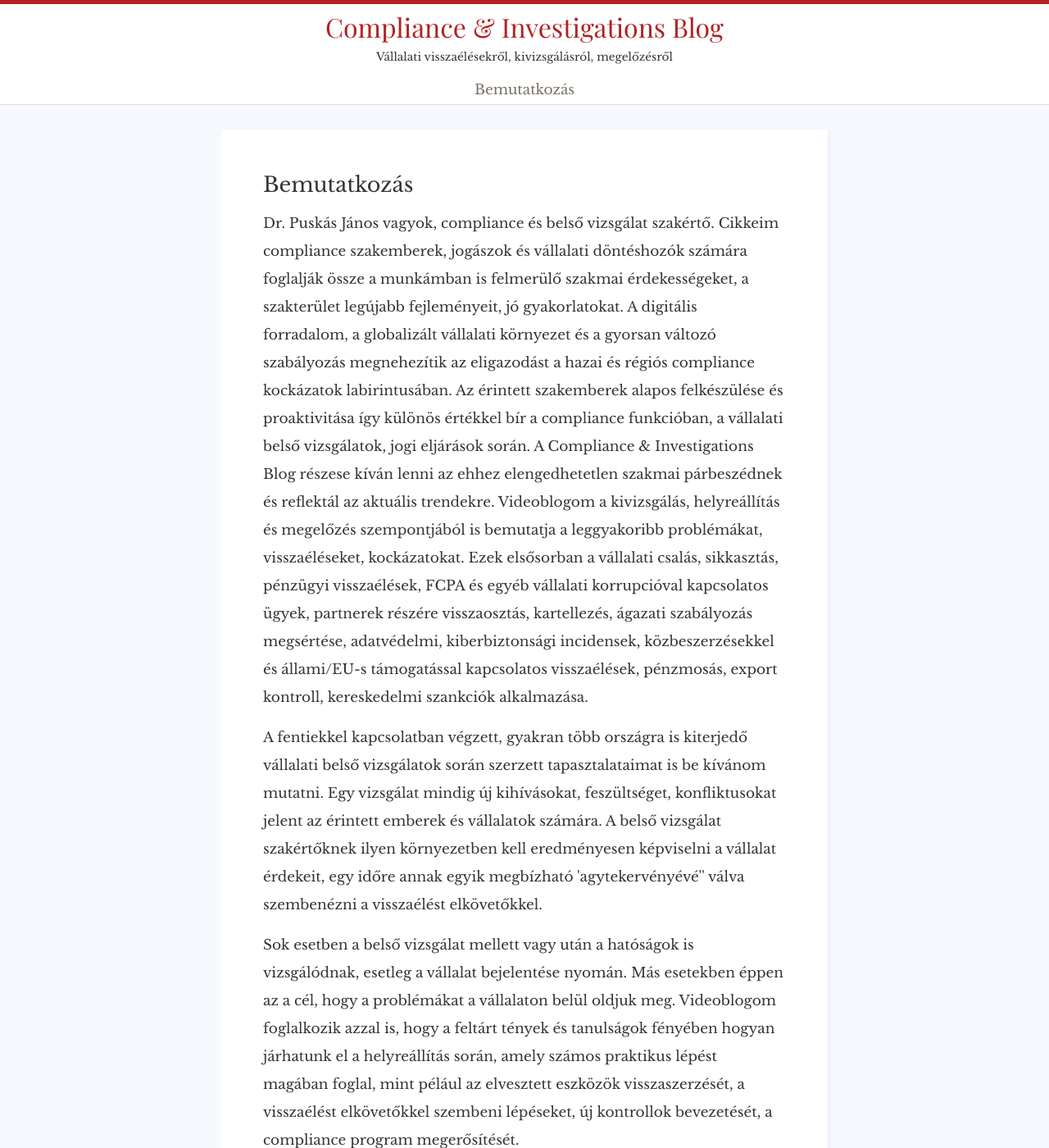
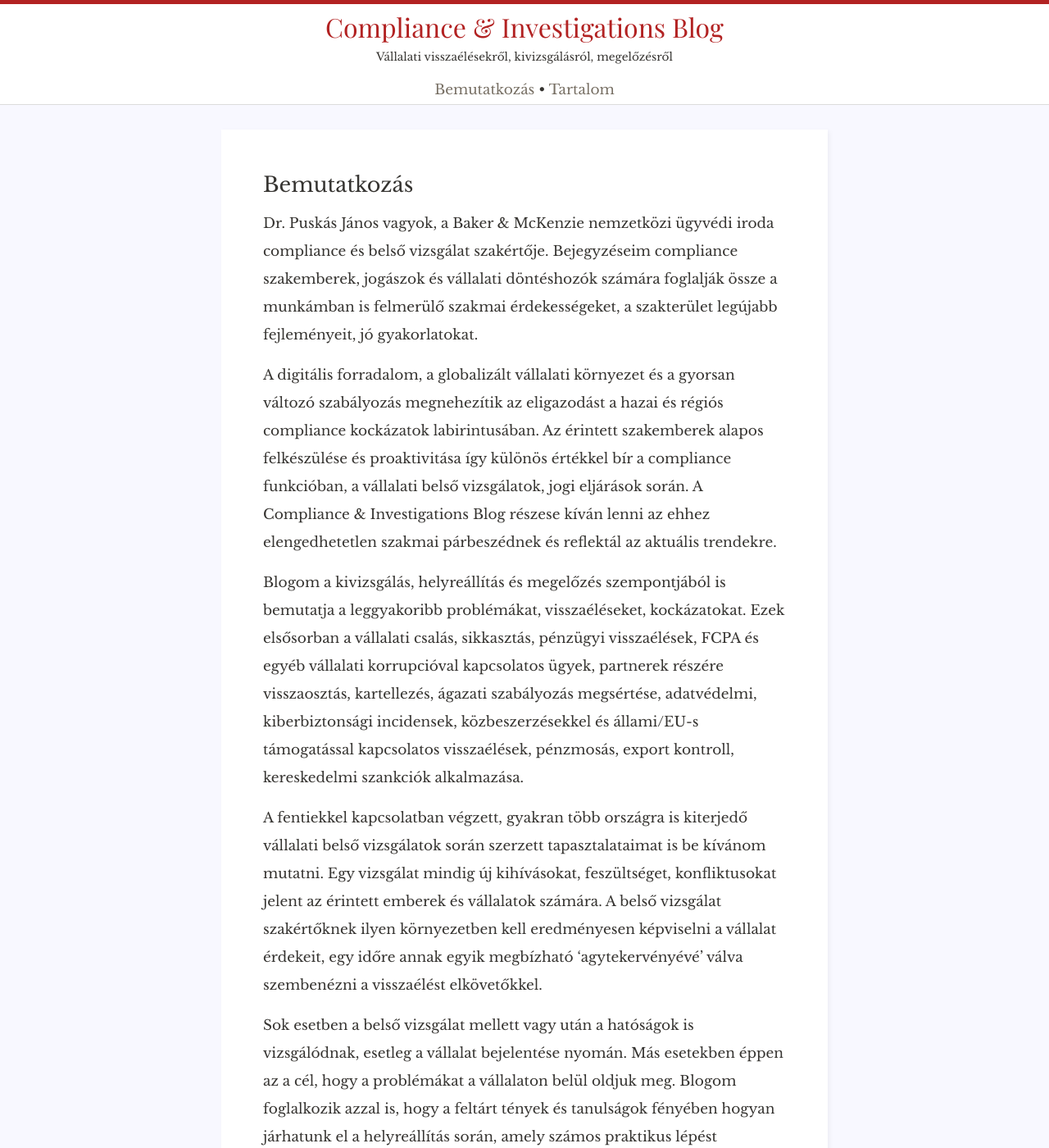
Before and after one commit to complianceblog/complianceblog.github.io, a Jekyll site: the page built from bemutatkozas.html, in a window 1280 px wide and 1400 px high. Shown: the whole window at 82% size. Built offline with Jekyll 4.4.1, drawn with Linux system fonts in a browser that asks for light colours; some web fonts are replaced; some of the changed text lies outside the part shown.

Commit message:
content refreshed

```diff
--- a/_includes/header.html
+++ b/_includes/header.html
@@ -5,6 +5,8 @@
             <a class="site-title" href="{{ site.baseurl }}/">{{ site.title }}</a>
             <h2>Vállalati visszaélésekről, kivizsgálásról, megelőzésről</h2>
             <a href="/bemutatkozas.html">Bemutatkozás</a>
+            <span> • </span>
+            <a href="{{ site.baseurl }}/tartalom">Tartalom</a></h2>
         </nav>
 
 
--- a/bemutatkozas.html
+++ b/bemutatkozas.html
@@ -7,13 +7,17 @@ layout: default
 
 	<article>
         <h1>Bemutatkozás</h1>
-        <p>Dr. Puskás János vagyok, compliance és belső vizsgálat szakértő. Cikkeim compliance szakemberek, jogászok és vállalati döntéshozók számára foglalják össze a munkámban is felmerülő szakmai érdekességeket, a szakterület legújabb fejleményeit, jó gyakorlatokat. A digitális forradalom, a globalizált vállalati környezet és a gyorsan változó szabályozás megnehezítik az eligazodást a hazai és régiós compliance kockázatok labirintusában. Az érintett szakemberek alapos felkészülése és proaktivitása így különös értékkel bír a compliance funkcióban, a vállalati belső vizsgálatok, jogi eljárások során. A Compliance & Investigations Blog részese kíván lenni az ehhez elengedhetetlen szakmai párbeszédnek és reflektál az aktuális trendekre. Videoblogom a kivizsgálás, helyreállítás és megelőzés szempontjából is bemutatja a leggyakoribb problémákat, visszaéléseket, kockázatokat. Ezek elsősorban a vállalati csalás, sikkasztás, pénzügyi visszaélések, FCPA és egyéb vállalati korrupcióval kapcsolatos ügyek, partnerek részére visszaosztás, kartellezés, ágazati szabályozás megsértése, adatvédelmi, kiberbiztonsági incidensek, közbeszerzésekkel és állami/EU-s támogatással kapcsolatos visszaélések, pénzmosás, export kontroll, kereskedelmi szankciók alkalmazása.</p>
+        <p>Dr. Puskás János vagyok, a Baker & McKenzie nemzetközi ügyvédi iroda compliance és belső vizsgálat szakértője. Bejegyzéseim compliance szakemberek, jogászok és vállalati döntéshozók számára foglalják össze a munkámban is felmerülő szakmai érdekességeket, a szakterület legújabb fejleményeit, jó gyakorlatokat.</p>
 
-        <p>A fentiekkel kapcsolatban végzett, gyakran több országra is kiterjedő vállalati belső vizsgálatok során szerzett tapasztalataimat is be kívánom mutatni. Egy vizsgálat mindig új kihívásokat, feszültséget, konfliktusokat jelent az érintett emberek és vállalatok számára. A belső vizsgálat szakértőknek ilyen környezetben kell eredményesen képviselni a vállalat érdekeit, egy időre annak egyik megbízható 'agytekervényévé'' válva szembenézni a visszaélést elkövetőkkel.</p>
+        <p>A digitális forradalom, a globalizált vállalati környezet és a gyorsan változó szabályozás megnehezítik az eligazodást a hazai és régiós compliance kockázatok labirintusában. Az érintett szakemberek alapos felkészülése és proaktivitása így különös értékkel bír a compliance funkcióban, a vállalati belső vizsgálatok, jogi eljárások során. A Compliance & Investigations Blog részese kíván lenni az ehhez elengedhetetlen szakmai párbeszédnek és reflektál az aktuális trendekre.</p>
 
-        <p>Sok esetben a belső vizsgálat mellett vagy után a hatóságok is vizsgálódnak, esetleg a vállalat bejelentése nyomán. Más esetekben éppen az a cél, hogy a problémákat a vállalaton belül oldjuk meg. Videoblogom foglalkozik azzal is, hogy a feltárt tények és tanulságok fényében hogyan járhatunk el a helyreállítás során, amely számos praktikus lépést magában foglal, mint pélául az elvesztett eszközök visszaszerzését, a visszaélést elkövetőkkel szembeni lépéseket, új kontrollok bevezetését, a compliance program megerősítését.</p>
+        <p>Blogom a kivizsgálás, helyreállítás és megelőzés szempontjából is bemutatja a leggyakoribb problémákat, visszaéléseket, kockázatokat. Ezek elsősorban a vállalati csalás, sikkasztás, pénzügyi visszaélések, FCPA és egyéb vállalati korrupcióval kapcsolatos ügyek, partnerek részére visszaosztás, kartellezés, ágazati szabályozás megsértése, adatvédelmi, kiberbiztonsági incidensek, közbeszerzésekkel és állami/EU-s támogatással kapcsolatos visszaélések, pénzmosás, export kontroll, kereskedelmi szankciók alkalmazása.</p>
 
-        <p>Si vis pacem, para bellum – aki békét kíván, készüljön a háborúra, mondták a rómaiak. Én sem csak visszaélésekről és azok kezeléséről kívánok beszélni, hanem a megelőzésről is. Ezért a Compliance & Investigations Blog foglalkozik a jól működő vállalati compliance programmal, ami utóbbi legfontosabb eszköze. Számos multinacionális vállalatnak segítettem compliance program kialakításában vagy lokalizálásában, amelynek során az alábbiakban szereztem tapasztalatot: panaszbejelentői rendszerek bevezetése és működtetése, belső szabályzatok, átvilágítási rendszerek, ideértve a partnerek és harmadik felek eseti vagy állandó átvilágítását is, helyi és nemzetközi vonatkozású etikai és compliance ügyek, compliance kockázatkezelés, a vállalat ellátási láncához és egyedi kockázataihoz igazodó compliance megoldások, compliance tréningek munkavállalók és harmadik felek számára.</p>
+        <p>A fentiekkel kapcsolatban végzett, gyakran több országra is kiterjedő vállalati belső vizsgálatok során szerzett tapasztalataimat is be kívánom mutatni. Egy vizsgálat mindig új kihívásokat, feszültséget, konfliktusokat jelent az érintett emberek és vállalatok számára. A belső vizsgálat szakértőknek ilyen környezetben kell eredményesen képviselni a vállalat érdekeit, egy időre annak egyik megbízható ‘agytekervényévé’ válva szembenézni a visszaélést elkövetőkkel.</p>
+
+        <p>Sok esetben a belső vizsgálat mellett vagy után a hatóságok is vizsgálódnak, esetleg a vállalat bejelentése nyomán. Más esetekben éppen az a cél, hogy a problémákat a vállalaton belül oldjuk meg. Blogom foglalkozik azzal is, hogy a feltárt tények és tanulságok fényében hogyan járhatunk el a helyreállítás során, amely számos praktikus lépést magában foglal, mint pélául az elvesztett eszközök visszaszerzését, a visszaélést elkövetőkkel szembeni lépéseket, új kontrollok bevezetését, a compliance program megerősítését.</p>
+
+        <p>Si vis pacem, para bellum - aki békét kíván, készüljön a háborúra, mondták a rómaiak. Én sem csak visszaélésekről és azok kezeléséről kívánok beszélni, hanem a megelőzésről is. Ezért a Compliance & Investigations Blog foglalkozik a jól működő vállalati compliance programmal, ami utóbbi legfontosabb eszköze. Számos multinacionális vállalatnak segítettem compliance program kialakításában vagy lokalizálásában, amelynek során az alábbiakban szereztem tapasztalatot: panaszbejelentői rendszerek bevezetése és működtetése, belső szabályzatok, átvilágítási rendszerek, ideértve a partnerek és harmadik felek eseti vagy állandó átvilágítását is, helyi és nemzetközi vonatkozású etikai és compliance ügyek, compliance kockázatkezelés, a vállalat ellátási láncához és egyedi kockázataihoz igazodó compliance megoldások, compliance tréningek munkavállalók és harmadik felek számára.</p>
 
 
 
```
